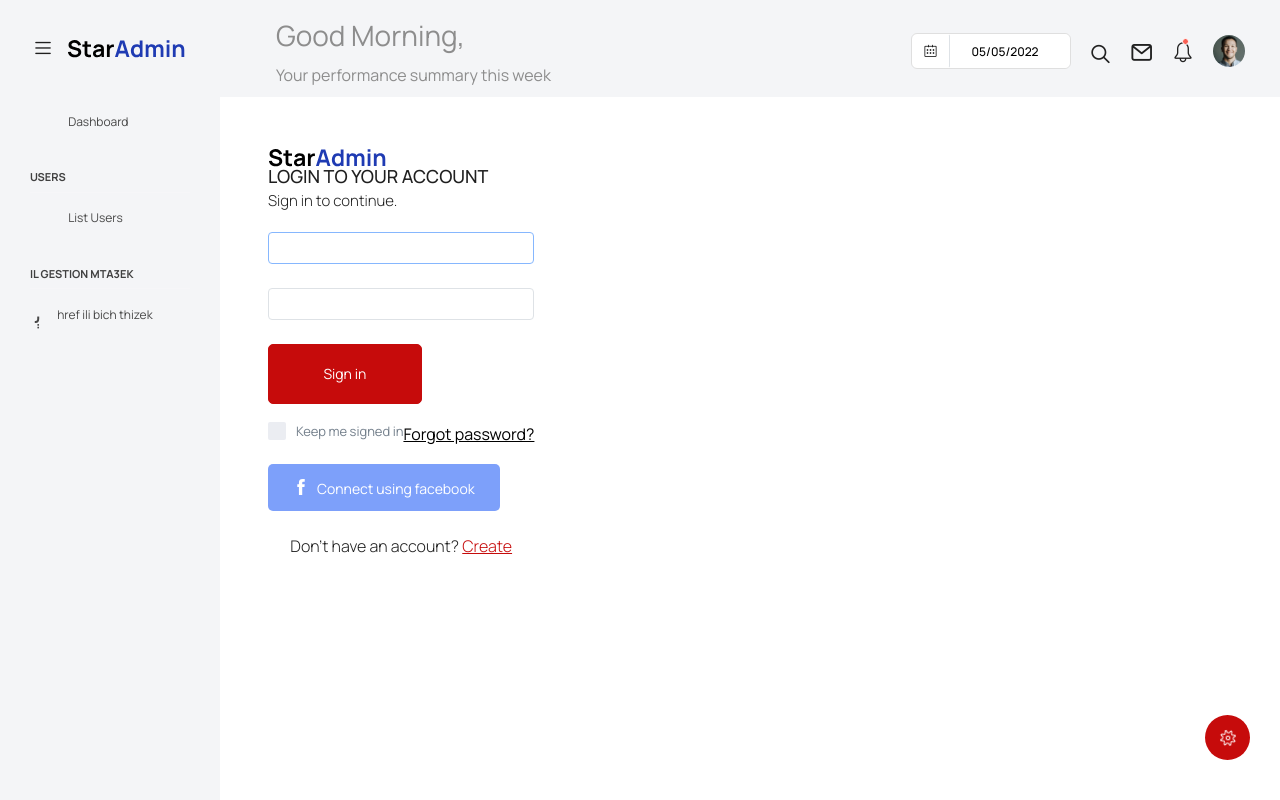
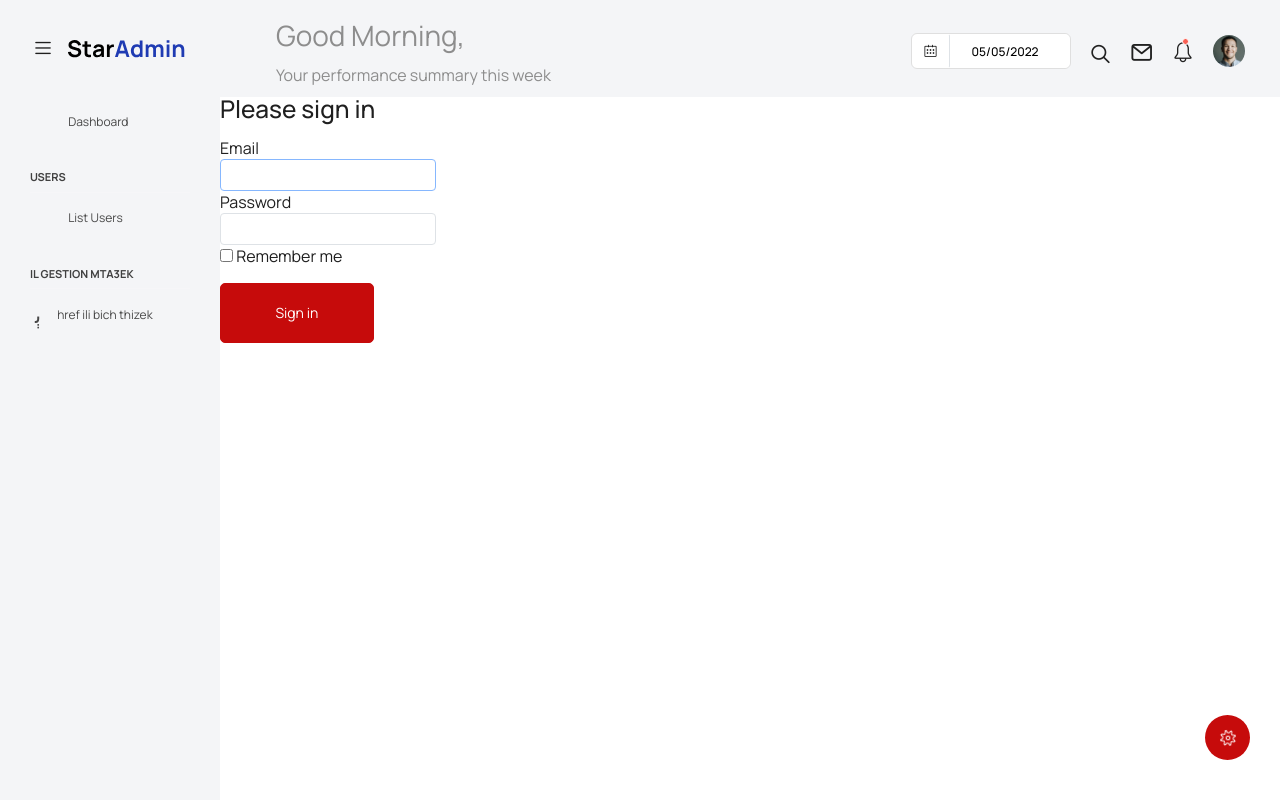
Before and after one commit to Beyramayadi/irepairsymfony, a Symfony app: template templates/security/login.html.twig in a window 1280 px wide. Run offline with Twig, Linux system fonts and the light colour scheme; the template is opened without the code that fills it, so the values that code supplies are empty; some libraries are stand-ins or nearby versions; some web fonts are replaced.

Commit message:
Login + rec ✅
login bisiiiff!!!

```diff
--- a/src/Controller/SecurityController.php
+++ b/src/Controller/SecurityController.php
@@ -29,12 +29,6 @@
             'error' => $error,
 
         ]);
-            // return $this->render('security/login.html.twig', ['last_username' => $lastUsername, 'error' => $error]);
-
-
-
-        // return $this->render('admin/index2.html.twig', ['last_username' => $lastUsername, 'error' => $error]);
-
 
 
     }
--- a/templates/security/login.html.twig
+++ b/templates/security/login.html.twig
@@ -1,24 +1,6 @@
 {% extends 'base.html.twig' %}
 {% block body %}
-
-	<div class="auth-form-light text-left py-5 px-4 px-sm-5">
-		<div class="brand-logo">
-			<img src="../../images/logo.svg" alt="logo">
-		</div>
-		<h4>LOGIN TO YOUR ACCOUNT</h4>
-		<h6 class="fw-light">Sign in to continue.</h6>
-		<form class="pt-3">
-			<div class="form-group">
-				<input type="email" value="{{ last_username }}" name="email" id="inputEmail" class="form-control" autocomplete="email" required autofocus>
-			</div>
-			<div class="form-group">
-				<input type="password" name="password" id="inputPassword" class="form-control" autocomplete="current-password" required>
-
-				<input type="hidden" name="_csrf_token" value="{{ csrf_token('authenticate') }}"></div>
-			{% if error %}
-				<div class="alert alert-danger">{{ error.messageKey|trans(error.messageData, 'security') }}</div>
-			{% endif %}
-
+<form method="post">
 		{% if app.user %}
 			<div class="mb-3">
 				You are logged in as
@@ -26,31 +8,31 @@
 				<a href="{{ path('app_logout') }}">Logout</a>
 			</div>
 		{% endif %}
-			<div class="mt-3">
+
+		<h1 class="h3 mb-3 font-weight-normal">Please sign in</h1>
+		<label for="inputEmail">Email</label>
+		<input type="email" value="{{ last_username }}" name="email" id="inputEmail" class="form-control" autocomplete="email" required autofocus>
+		<label for="inputPassword">Password</label>
+		<input type="password" name="password" id="inputPassword" class="form-control" autocomplete="current-password" required>
+
+		<input
+		type="hidden" name="_csrf_token" value="{{ csrf_token('authenticate') }}">
+		{#
+			<label>
+		        <input type="checkbox" name="_remember_me" checked/>
+		        Keep me logged in
+		    </label> #}
+
+		<div class="checkbox mb-3">
+			<label>
+				<input type="checkbox" name="_remember_me">
+				Remember me
+			</label>
+		</div>
+
 
 		<button class="btn btn-lg btn-primary" type="submit">
 			Sign in
 		</button>
-			</div>
-			<div class="my-2 d-flex justify-content-between align-items-center">
-				<div class="form-check">
-					<label class="form-check-label text-muted">
-						<input type="checkbox" class="form-check-input">
-						Keep me signed in
-					</label>
-				</div>
-				<a href="#" class="auth-link text-black">Forgot password?</a>
-			</div>
-			<div class="mb-2">
-				<button type="button" class="btn btn-block btn-facebook auth-form-btn">
-					<i class="ti-facebook me-2"></i>Connect using facebook
-				</button>
-			</div>
-			<div class="text-center mt-4 fw-light">
-				Don't have an account?
-				<a href="register.html" class="text-primary">Create</a>
-			</div>
 	</form>
-	</div>
-
 {% endblock %}
```
Also changed, not shown: templates/reclamation/createReclamation.html.twig (+9 -13 lines). Lines whose indentation alone changed are shown as unchanged.
